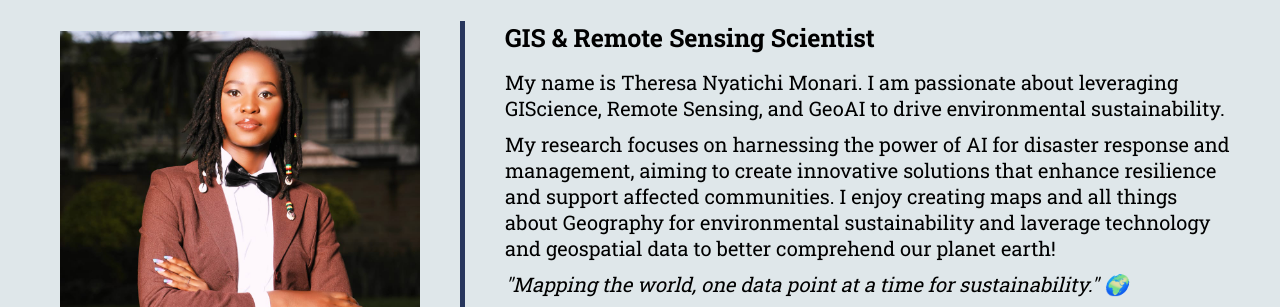
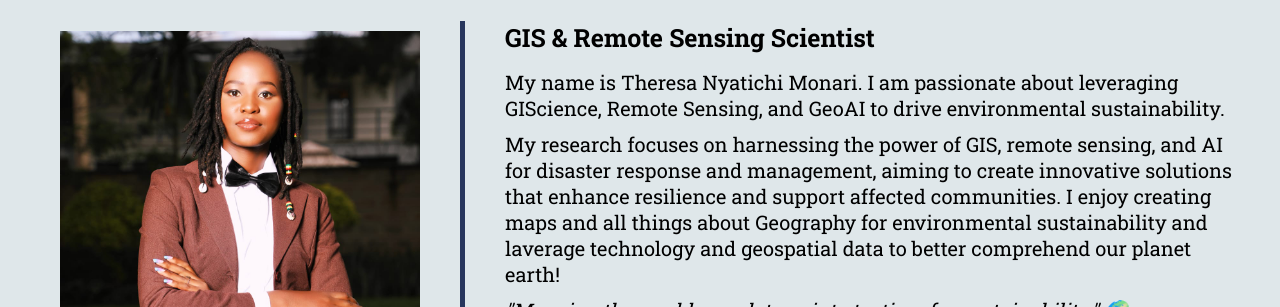
Before and after one commit to Iamnyatichi/Iamnyatichi.github.io, a plain HTML site: page index.html in a window 1280 px wide. Shown: the part 780-1087 px from the top of the page. Drawn offline with nearby package versions, Linux system fonts and the light colour scheme.

Commit message:
Update index.html

```diff
--- a/index.html
+++ b/index.html
@@ -82,7 +82,7 @@
         pursuing MS Geography - GIS Specialization.--> I am passionate about leveraging GIScience, Remote Sensing, and
         GeoAI to drive environmental sustainability.</p>
       <p>My research
-        focuses on harnessing the power of AI for disaster response and management, aiming to create innovative
+        focuses on harnessing the power of GIS, remote sensing, and AI for disaster response and management, aiming to create innovative
         solutions that
         enhance resilience and support affected communities.
         I enjoy creating maps and all things about Geography for environmental sustainability and laverage technology
```
